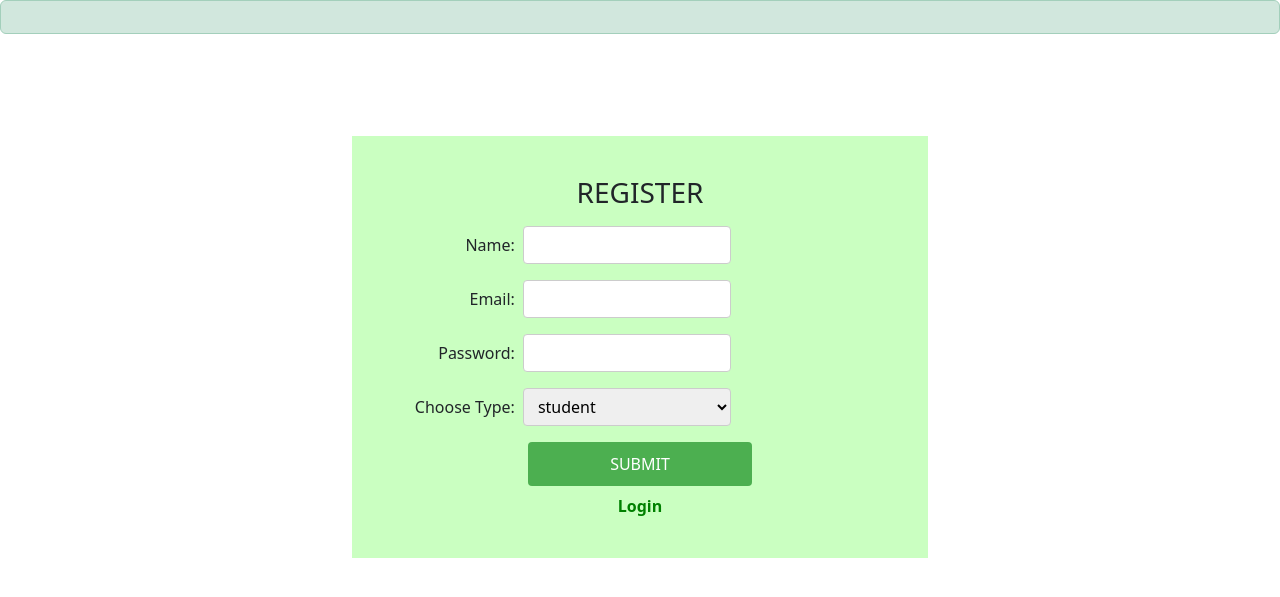
After one commit to rihanshu/Library-Management-System, a PHP site: page /registernewuser.php in a window 1280 px wide. The commit adds this page. Shown: the top 597 px of the page. Run offline with PHP 8.4, Linux system fonts and the light colour scheme.

Commit message:
Hosted and added Register feature

```diff
--- a/admin_service_dashboard.php
+++ b/admin_service_dashboard.php
@@ -284,7 +284,7 @@ if ($is_page_refreshed) {
 
         <div class="tabcontent" id="issuebook">
             <div>
-                <form action="issuebook_server.php" method="get">
+                <form action="issuebook_server.php" method="post">
                     <h3>ISSUE BOOK</h3>
                     <div class="formstyle">
                         <label>Choose Book: </label>
--- a/db.php
+++ b/db.php
@@ -7,7 +7,8 @@ class db{
     }
 
     function setConnection(){
-        $this->connection=new PDO("mysql:hostname=localhost;dbname=mylibraryproject","root","");
+        $this->connection=new PDO("mysql:host=localhost;dbname=mylibraryproject","root","");
+
     }
 }
 
--- a/index.php
+++ b/index.php
@@ -56,7 +56,7 @@ echo $msg;
                     </div>
                     <div class="form-group">
 
-                        <a href="#" class="ForgetPwd" value="Login">Forget Password?</a>
+                        <a href="registernewuser.php" class="ForgetPwd" value="Login">Not a Member? Register Now</a>
                     </div>
                 </form>
             </div>
--- /dev/null
+++ b/registernewuser.php
@@ -0,0 +1,116 @@
+<?php
+
+$msg = "";
+if (!empty($_REQUEST['msg'])) {
+    $msg = $_REQUEST['msg'];
+}
+
+?>
+
+
+<!DOCTYPE html>
+
+<html>
+
+<head>
+    <meta charset="utf-8">
+    <meta http-equiv="X-UA-Compatible" content="IE=edge">
+    <title></title>
+    <meta name="description" content="">
+    <meta name="viewport" content="width=device-width, initial-scale=1">
+    <link href="https://cdn.jsdelivr.net/npm/bootstrap@5.3.0/dist/css/bootstrap.min.css" rel="stylesheet"
+        integrity="sha384-9ndCyUaIbzAi2FUVXJi0CjmCapSmO7SnpJef0486qhLnuZ2cdeRhO02iuK6FUUVM" crossorigin="anonymous">
+    <script src="https://cdn.jsdelivr.net/npm/bootstrap@5.3.0/dist/js/bootstrap.bundle.min.js"
+        integrity="sha384-geWF76RCwLtnZ8qwWowPQNguL3RmwHVBC9FhGdlKrxdiJJigb/j/68SIy3Te4Bkz"
+        crossorigin="anonymous"></script>
+    <style>
+        input[type=submit]:hover {
+            background-color: #45a049;
+        }
+
+        input,
+        select {
+            width: 60%;
+            padding: 6px 10px;
+            margin: 8px;
+            display: inline-block;
+            border: 1px solid #ccc;
+            border-radius: 4px;
+            box-sizing: border-box;
+        }
+
+        h3 {
+            text-align: center;
+        }
+
+        input[type=submit] {
+            width: 45%;
+
+            background-color: #4CAF50;
+            color: white;
+            padding: 10px 15px;
+            margin: 8px 0;
+            border: none;
+            border-radius: 4px;
+            cursor: pointer;
+        }
+
+        form {
+
+            background-color: #caffc1;
+            text-align: center;
+            padding: 40px;
+
+        }
+        #addstudent{
+            width:45%;
+            margin:0 auto;
+            margin-top: 8%;
+        }
+        .formstyle {
+
+width: 70%;
+text-align: right;
+}
+.loginLink{
+    color: green;
+    font-weight: 600;
+    text-decoration: none;
+}
+
+
+    </style>
+</head>
+
+<body>
+
+<div class="alert alert-success">
+        <strong>
+            <?php echo $msg ?>
+        </strong>
+    </div>
+
+    <div id="addstudent" class="tabcontent">
+        <div>
+            <form action="registeruser_server_page.php" method="post">
+                <h3>REGISTER</h3>
+                <div class="formstyle">
+                    <label for="username">Name: </label><input type="text" name="username" id="username"> <br>
+                    <label for="useremail">Email: </label><input type="email" name="useremail" id="useremail"> <br>
+                    <label for="userpass">Password: </label><input type="text" name="userpass" id="userpass"> <br>
+                    <label>Choose Type: </label><select name="type">
+                        <option value="student">student</option>
+                        <option value="teacher">teacher</option>
+                    </select><br>
+                </div>
+                <input type="submit" value="SUBMIT"><br>
+                <a href="index.php" class="loginLink" value="Login">Login</a>
+            </form>
+        </div>
+
+    </div>
+
+    <script src="" async defer></script>
+</body>
+
+</html>
```
Also changed, not shown: dataclass.php (+49 -30 lines), issuebook_server.php (+5 -5 lines), registeruser_server_page.php (added, +12 -0 lines).
